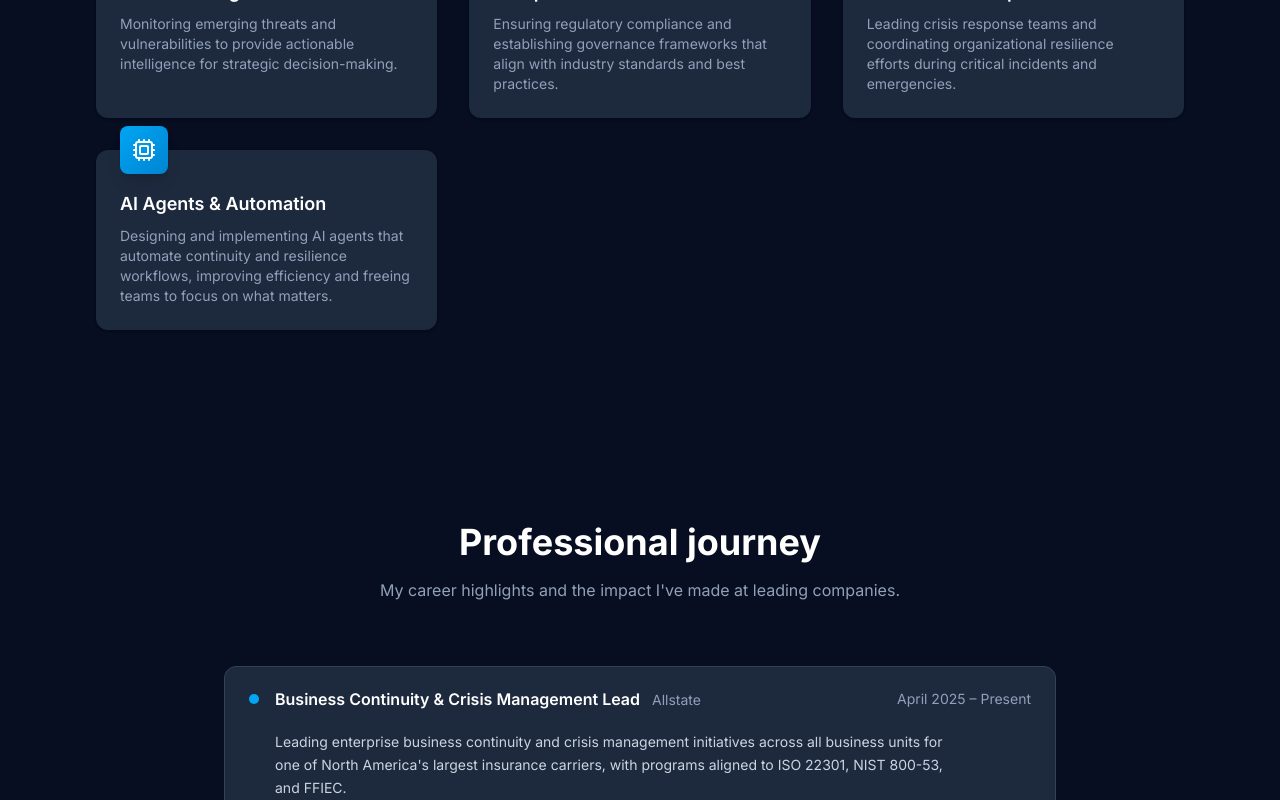
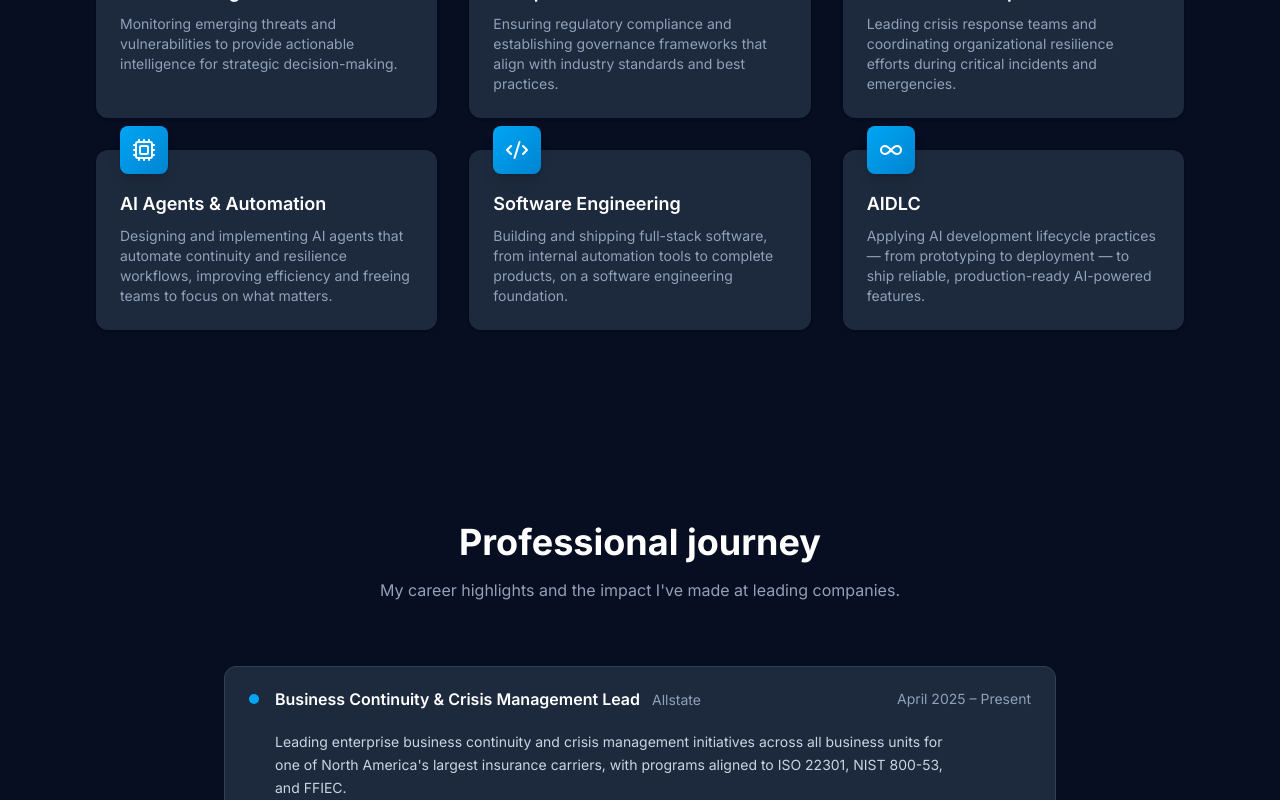
Before and after one commit to smabsout/samihmabsout.com, a Next.js app: page / in a window 1280 px wide. Shown: the part 1260-2060 px from the top of the page. Built offline with nearby package versions, Linux system fonts and the light colour scheme.

Commit message:
Add Projects section
New "Projects I'm Passionate About" section showcasing NavGate and
PetHealth (both in development), with its own nav tab placed between
Certifications and Contact.

Also adds two skills to What I do: Software Engineering and AIDLC,
rounding the skills grid out to a clean 3x3.

```diff
--- a/app/page.tsx
+++ b/app/page.tsx
@@ -3,6 +3,7 @@ import Hero from "@/components/Hero";
 import About from "@/components/About";
 import Experience from "@/components/Experience";
 import Certifications from "@/components/Certifications";
+import Projects from "@/components/Projects";
 import Contact from "@/components/Contact";
 import Footer from "@/components/Footer";
 
@@ -15,6 +16,7 @@ export default function Home() {
         <About />
         <Experience />
         <Certifications />
+        <Projects />
         <Contact />
       </main>
       <Footer />
--- a/components/Header.tsx
+++ b/components/Header.tsx
@@ -10,6 +10,7 @@ const navItems = [
   { id: "about", label: "What I do" },
   { id: "experience", label: "Experience" },
   { id: "certifications", label: "Certifications" },
+  { id: "projects", label: "Projects" },
   { id: "contact", label: "Contact" },
 ];
 
--- /dev/null
+++ b/components/Projects.tsx
@@ -0,0 +1,84 @@
+"use client";
+
+import { motion } from "framer-motion";
+import { useInView } from "react-intersection-observer";
+import { projects, type Project } from "@/data/projects";
+import AnimatedSection from "./AnimatedSection";
+
+export default function Projects() {
+  return (
+    <section
+      id="projects"
+      className="scroll-mt-16 bg-slate-50 py-24 transition-colors duration-300 dark:bg-slate-900/50"
+    >
+      <div className="mx-auto max-w-6xl px-4 sm:px-6 lg:px-8">
+        <AnimatedSection className="mx-auto max-w-2xl text-center">
+          <h2 className="text-3xl font-bold text-slate-900 dark:text-white sm:text-4xl">
+            Projects I&apos;m Passionate About
+          </h2>
+          <p className="mt-4 text-slate-600 dark:text-slate-400">
+            A few things I&apos;m building on the side, outside of my day-to-day
+            BC/DR work.
+          </p>
+        </AnimatedSection>
+
+        <div className="mt-16 grid grid-cols-1 gap-6 sm:grid-cols-2">
+          {projects.map((project, index) => (
+            <ProjectCard key={project.name} project={project} index={index} />
+          ))}
+        </div>
+      </div>
+    </section>
+  );
+}
+
+function ProjectCard({ project, index }: { project: Project; index: number }) {
+  const { ref, inView } = useInView({ triggerOnce: true, threshold: 0.2 });
+  const Icon = project.icon;
+
+  const content = (
+    <>
+      <div className="flex items-start justify-between gap-4">
+        <span className="flex h-12 w-12 flex-shrink-0 items-center justify-center rounded-xl bg-gradient-to-br from-sky-500 to-sky-600 shadow-lg transition-transform duration-300 group-hover:scale-110">
+          <Icon className="h-6 w-6 text-white" />
+        </span>
+        <span className="inline-flex items-center gap-1.5 rounded-full bg-slate-200/70 px-3 py-1 text-xs font-medium text-slate-600 dark:bg-slate-700 dark:text-slate-300">
+          <span className="h-1.5 w-1.5 rounded-full bg-sky-500" />
+          {project.status}
+        </span>
+      </div>
+
+      <h3 className="mt-4 text-lg font-semibold text-slate-900 transition-colors duration-300 group-hover:text-sky-600 dark:text-white dark:group-hover:text-sky-400">
+        {project.name}
+      </h3>
+      <p className="mt-2 text-sm leading-relaxed text-slate-600 dark:text-slate-400">
+        {project.description}
+      </p>
+    </>
+  );
+
+  const className =
+    "group rounded-xl bg-white p-6 shadow-sm transition-all duration-300 hover:-translate-y-1 hover:shadow-lg dark:bg-slate-800";
+
+  return (
+    <motion.div
+      ref={ref}
+      initial={{ opacity: 0, y: 20 }}
+      animate={inView ? { opacity: 1, y: 0 } : {}}
+      transition={{ duration: 0.5, delay: index * 0.1 }}
+    >
+      {project.link ? (
+        <a
+          href={project.link}
+          target="_blank"
+          rel="noopener noreferrer"
+          className={`block ${className}`}
+        >
+          {content}
+        </a>
+      ) : (
+        <div className={className}>{content}</div>
+      )}
+    </motion.div>
+  );
+}
--- /dev/null
+++ b/data/projects.ts
@@ -0,0 +1,27 @@
+import type { LucideIcon } from "lucide-react";
+import { Compass, PawPrint } from "lucide-react";
+
+export interface Project {
+  name: string;
+  description: string;
+  status: string;
+  icon: LucideIcon;
+  link?: string;
+}
+
+export const projects: Project[] = [
+  {
+    name: "NavGate",
+    description:
+      "A compliance and risk management platform for SaaS-era organizations. Brings governance, risk, and compliance work into one place, with an AI guide that helps teams navigate requirements.",
+    status: "In Development",
+    icon: Compass,
+  },
+  {
+    name: "PetHealth",
+    description:
+      "A health records platform for pets, giving owners a clear, organized view of their pet's medical history, with a built-in AI assistant.",
+    status: "In Development",
+    icon: PawPrint,
+  },
+];
--- a/data/skills.ts
+++ b/data/skills.ts
@@ -7,6 +7,8 @@ import {
   BarChart3,
   Target,
   Cpu,
+  CodeXml,
+  Infinity as InfinityIcon,
 } from "lucide-react";
 
 export interface Skill {
@@ -58,4 +60,16 @@ export const skills: Skill[] = [
       "Designing and implementing AI agents that automate continuity and resilience workflows, improving efficiency and freeing teams to focus on what matters.",
     icon: Cpu,
   },
+  {
+    title: "Software Engineering",
+    description:
+      "Building and shipping full-stack software, from internal automation tools to complete products, on a software engineering foundation.",
+    icon: CodeXml,
+  },
+  {
+    title: "AIDLC",
+    description:
+      "Applying AI development lifecycle practices — from prototyping to deployment — to ship reliable, production-ready AI-powered features.",
+    icon: InfinityIcon,
+  },
 ];
```
